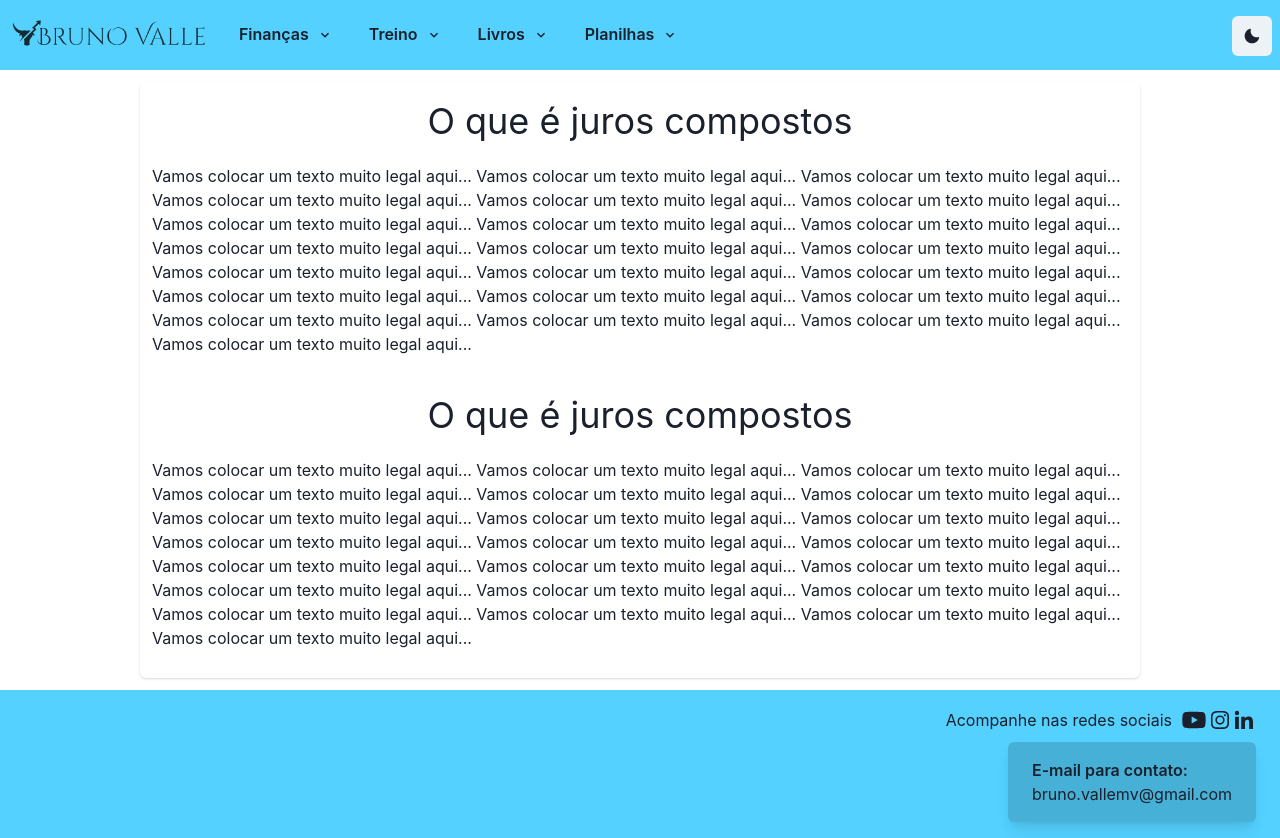
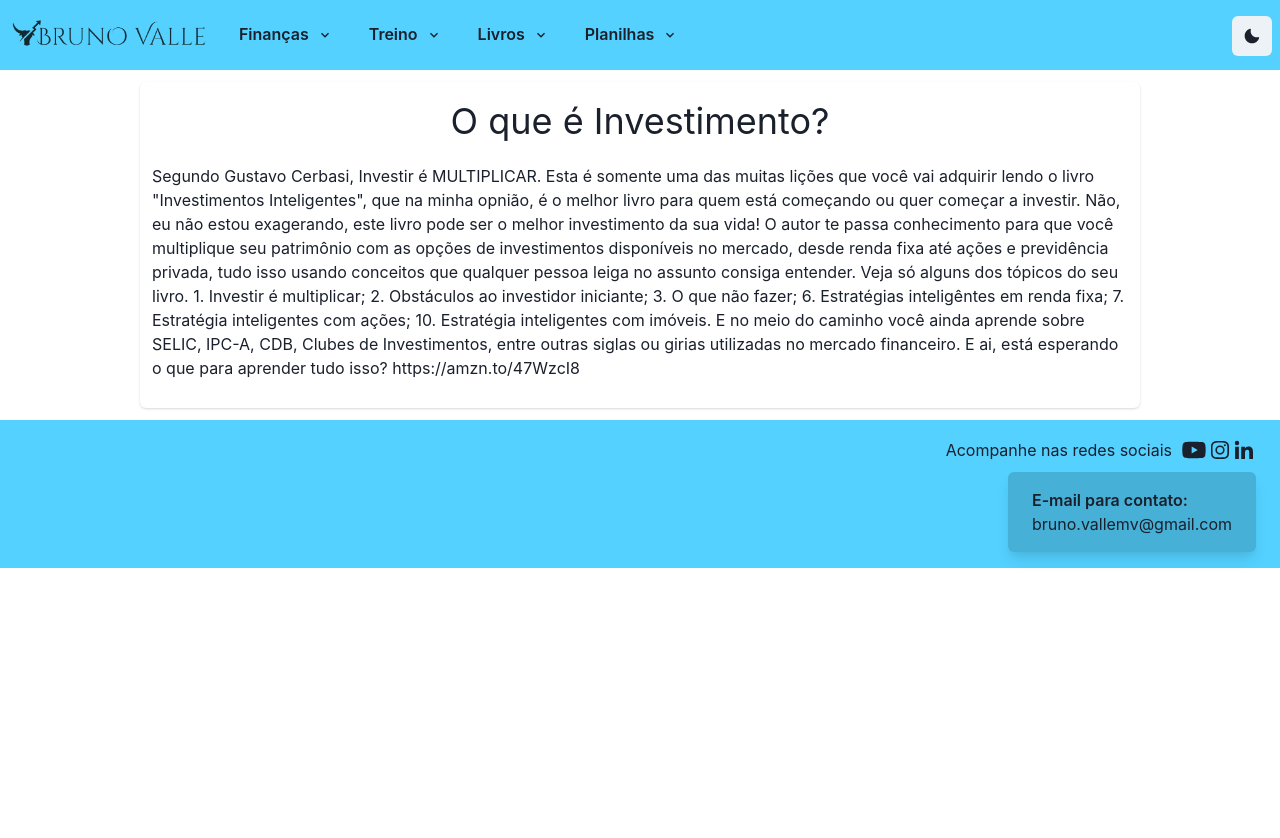
Before and after one commit to caiovsoares/valle, a Next.js app: page /investimentosInteligentess in a window 1280 px wide. After the commit the page ends 800 px from the top, so only its background shows below. Built offline with nearby package versions, Linux system fonts and the light colour scheme.

Commit message:
Update investimentosInteligentess.tsx
Texto e link do livro

```diff
--- a/src/pages/investimentosInteligentess.tsx
+++ b/src/pages/investimentosInteligentess.tsx
@@ -4,41 +4,26 @@ const investimentosInteligentes = () => {
   return (
     <Flex flexDir="column" m={3} alignItems="center">
       <Card p={3} alignItems="center" maxW="1000px">
-        <Text fontSize="4xl">O que é juros compostos</Text>
+        <Text fontSize="4xl">O que é Investimento?</Text>
         <Text my={4}>
-          Vamos colocar um texto muito legal aqui... Vamos colocar um texto
-          muito legal aqui... Vamos colocar um texto muito legal aqui... Vamos
-          colocar um texto muito legal aqui... Vamos colocar um texto muito
-          legal aqui... Vamos colocar um texto muito legal aqui... Vamos colocar
-          um texto muito legal aqui... Vamos colocar um texto muito legal
-          aqui... Vamos colocar um texto muito legal aqui... Vamos colocar um
-          texto muito legal aqui... Vamos colocar um texto muito legal aqui...
-          Vamos colocar um texto muito legal aqui... Vamos colocar um texto
-          muito legal aqui... Vamos colocar um texto muito legal aqui... Vamos
-          colocar um texto muito legal aqui... Vamos colocar um texto muito
-          legal aqui... Vamos colocar um texto muito legal aqui... Vamos colocar
-          um texto muito legal aqui... Vamos colocar um texto muito legal
-          aqui... Vamos colocar um texto muito legal aqui... Vamos colocar um
-          texto muito legal aqui... Vamos colocar um texto muito legal aqui...
-        </Text>
-        <Text fontSize="4xl" mt={4}>
-          O que é juros compostos
-        </Text>
-        <Text my={4}>
-          Vamos colocar um texto muito legal aqui... Vamos colocar um texto
-          muito legal aqui... Vamos colocar um texto muito legal aqui... Vamos
-          colocar um texto muito legal aqui... Vamos colocar um texto muito
-          legal aqui... Vamos colocar um texto muito legal aqui... Vamos colocar
-          um texto muito legal aqui... Vamos colocar um texto muito legal
-          aqui... Vamos colocar um texto muito legal aqui... Vamos colocar um
-          texto muito legal aqui... Vamos colocar um texto muito legal aqui...
-          Vamos colocar um texto muito legal aqui... Vamos colocar um texto
-          muito legal aqui... Vamos colocar um texto muito legal aqui... Vamos
-          colocar um texto muito legal aqui... Vamos colocar um texto muito
-          legal aqui... Vamos colocar um texto muito legal aqui... Vamos colocar
-          um texto muito legal aqui... Vamos colocar um texto muito legal
-          aqui... Vamos colocar um texto muito legal aqui... Vamos colocar um
-          texto muito legal aqui... Vamos colocar um texto muito legal aqui...
+              Segundo Gustavo Cerbasi, Investir é MULTIPLICAR.
+            Esta é somente uma das muitas lições que você vai adquirir lendo o livro "Investimentos Inteligentes", que na minha opnião, é o melhor livro
+          para quem está começando ou quer começar a investir. Não, eu não estou exagerando, este livro pode ser o melhor investimento da sua vida! O autor
+          te passa conhecimento para que você multiplique seu patrimônio com as opções de investimentos disponíveis no mercado, desde renda fixa até ações e
+          previdência privada, tudo isso usando conceitos que qualquer pessoa leiga no assunto consiga entender. Veja só alguns dos tópicos do seu livro.
+
+          1. Investir é multiplicar;
+          2. Obstáculos ao investidor iniciante;
+          3. O que não fazer;
+          6. Estratégias inteligêntes em renda fixa;
+          7. Estratégia inteligentes com ações;
+          10. Estratégia inteligentes com imóveis.
+
+          E no meio do caminho você ainda aprende sobre SELIC, IPC-A, CDB, Clubes de Investimentos, entre outras siglas ou girias utilizadas no mercado financeiro.
+          E ai, está esperando o que para aprender tudo isso?
+
+          https://amzn.to/47WzcI8
+
         </Text>
       </Card>
     </Flex>
```
